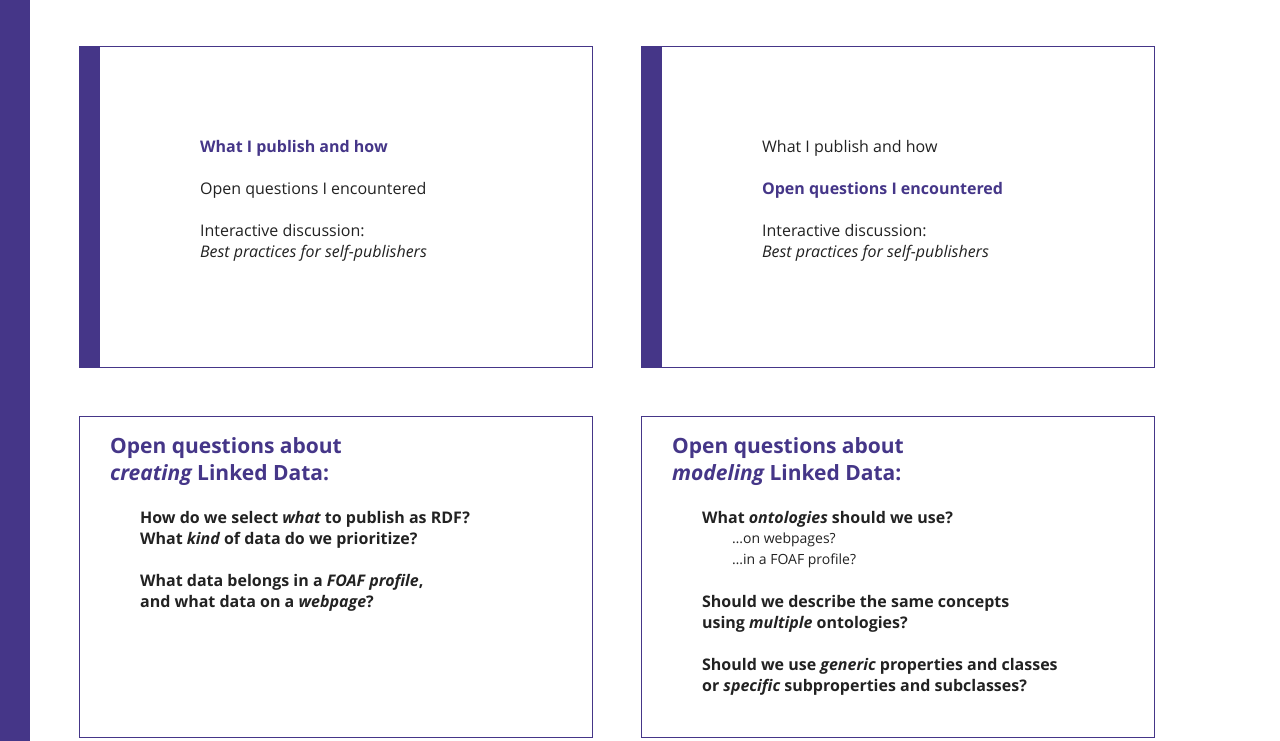
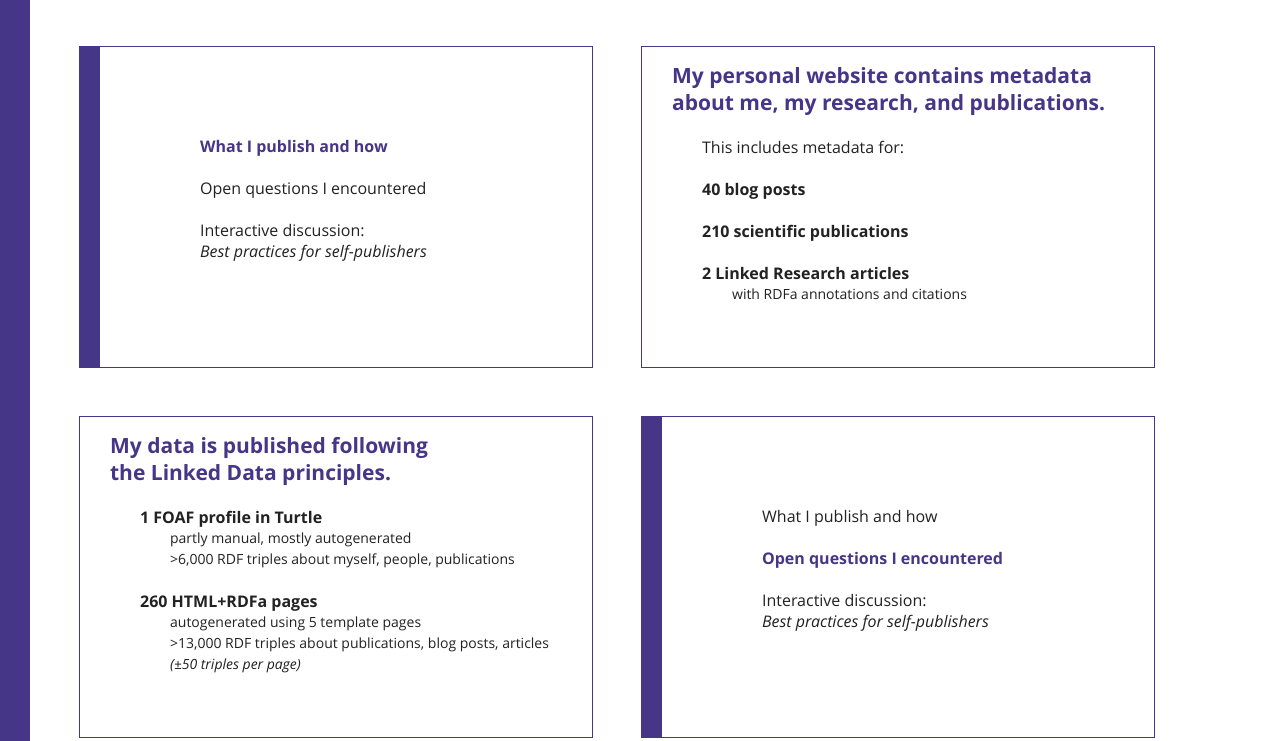
Before and after one commit to RubenVerborgh/Linked-Research-ESWC2017, a website: page index.html in a window 1280 px wide. Shown: the part 1080-1821 px from the top of the page. Drawn offline with Linux system fonts and the light colour scheme.

Commit message:
Describe website data.

```diff
--- a/index.html
+++ b/index.html
@@ -55,6 +55,48 @@
       <li class="current"><a href="#toc-website">What I publish and how</a></li>
       <li><a href="#toc-questions">Open questions I encountered</a></li>
       <li><a href="#toc-disussion">Interactive discussion:<br> <em>Best practices for self-publishers</em></a></li>
+    </ul>
+  </div>
+
+  <div class="slide" id="my-website">
+    <h2>
+      My <a href="https://ruben.verborgh.org/">personal website</a> contains metadata<br>
+      about me, my research, and publications.
+    </h2>
+    <p>This includes metadata for:</p>
+    <ul>
+      <li><a href="https://ruben.verborgh.org/blog/">40 blog posts</a></li>
+      <li><a href="https://ruben.verborgh.org/publications/">210 scientific publications</a></li>
+      <li>
+        <a href="https://ruben.verborgh.org/articles/">2 Linked Research articles</a>
+        <ul>
+          <li>with RDFa annotations and citations</li>
+        </ul>
+      </li>
+    </ul>
+  </div>
+
+  <div class="slide" id="my-linked-data">
+    <h2>
+      My data is published following<br>
+      the Linked Data principles.
+    </h2>
+    <ul>
+      <li>
+        1 <a href="https://ruben.verborgh.org/profile/">FOAF profile</a> in Turtle
+        <ul class="next">
+          <li>partly manual, mostly autogenerated</li>
+          <li>&gt;6,000 RDF triples about myself, people, publications</li>
+        </ul>
+      </li>
+      <li>
+        260 HTML+RDFa pages
+        <ul class="next">
+          <li>autogenerated using 5 template pages</li>
+          <li>&gt;13,000 RDF triples about publications, blog posts, articles</li>
+          <li><em>(±50 triples per page)</em></li>
+        </ul>
+      </li>
     </ul>
   </div>
 
```
